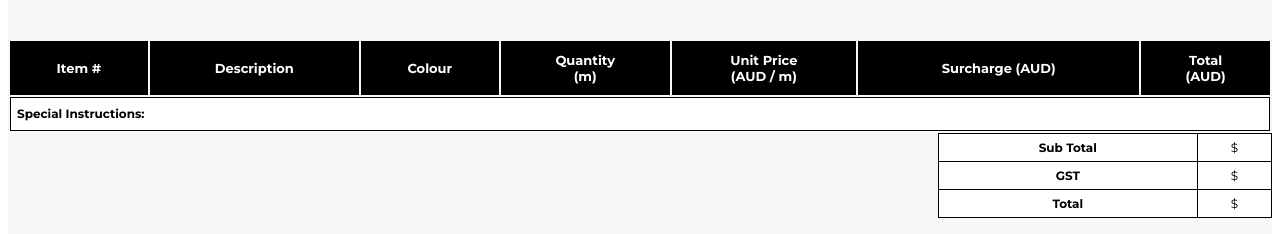
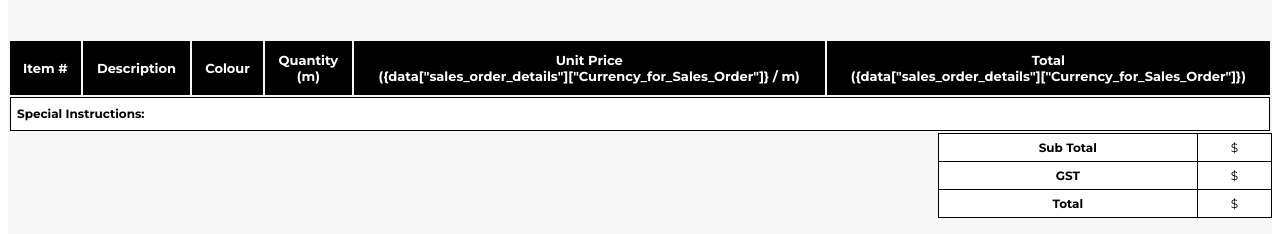
Before and after one commit to v2-software-pty-ltd/cloth-concepts-pdf-generator, a Flask app: template templates/sales_confirmation.html in a window 1280 px wide. Shown: the part 361-595 px from the top of the page. Run offline with Flask 2, Linux system fonts and the light colour scheme; the template is opened without the code that fills it, so the values that code supplies are empty.

Commit message:
Hide surcharges if not present

```diff
--- a/Application.py
+++ b/Application.py
@@ -46,6 +46,7 @@ def sales_confirmation_html():
         return line_item
 
     sales_order_details["Line_Items"] = map(process_line_item, sales_order_details["Line_Items"])
+    has_surcharges = any(line_item["Surcharge"] != "" and line_item["Surcharge"] != None for line_item in sales_order_details["Line_Items"])
 
     strike_off_lab_dips = output_dict["strike_off_lab_dips"]
     strike_off = None
@@ -106,7 +107,8 @@ def sales_confirmation_html():
         "purchase_order_data": output_dict["purchase_order_record"],
         "strike_off": strike_off,
         "lab_dip": lab_dip,
-        "client_order_number": client_order_number
+        "client_order_number": client_order_number,
+        "has_surcharges": has_surcharges
     }
 
 
@@ -179,6 +181,7 @@ def purchase_order_html():
         return line_item
 
     purchase_order_details["PO_Line_Items"] = map(process_line_item, purchase_order_details["PO_Line_Items"])
+    has_surcharges = any(line_item["Surcharge"] != "" and line_item["Surcharge"] != None for line_item in sales_order_details["Line_Items"])
 
     strike_off_lab_dips = output_dict["strike_off_lab_dips"]
     strike_off = None
@@ -233,7 +236,8 @@ def purchase_order_html():
         "bulk_shipment_date": bulk_shipment_date,
         "purchase_order_details": purchase_order_details,
         "strike_off": strike_off,
-        "lab_dip": lab_dip
+        "lab_dip": lab_dip,
+        "has_surcharges": has_surcharges
     }
 
 
--- a/templates/purchase_order.html
+++ b/templates/purchase_order.html
@@ -268,7 +268,9 @@
             <th>Colour</th>
             <th>Quantity<br>(m)</th>
             <th>Unit Price<br>({{data["purchase_order_details"]["Currency"]}} / m)</th>
+            {% if data["has_surcharges"] %}
             <th>Surcharge ({{data["purchase_order_details"]["Currency"]}})</th>
+            {% endif %}
             <th>Total<br>({{data["purchase_order_details"]["Currency"]}})</th>
           </tr>
         </thead>
@@ -287,7 +289,9 @@
             <td>{{line_item["Colour"] or line_item["Product"]["Colour"] or ''}}</td>
             <td>{{line_item["Quantity_m"] or '0'}}m</td>
             <td>${{line_item["Cost_per_meter"] or '0.0'}}</td>
+            {% if data["has_surcharges"] %}
             <td>${{line_item["Supplier_Surcharge"] or '0.0'}}</td>
+            {% endif %}
             <td>${{line_item["Line_Item_Total"] or '0.0'}}</td>
           </tr>
           {% endfor %}
--- a/templates/sales_confirmation.html
+++ b/templates/sales_confirmation.html
@@ -266,9 +266,11 @@
             <th>Description</th>
             <th>Colour</th>
             <th>Quantity<br>(m)</th>
-            <th>Unit Price<br>(AUD / m)</th>
-            <th>Surcharge (AUD)</th>
-            <th>Total<br>(AUD)</th>
+            <th>Unit Price<br>({data["sales_order_details"]["Currency_for_Sales_Order"]} / m)</th>
+            {% if data["has_surcharges"] %}
+              <th>Surcharge ({data["sales_order_details"]["Currency_for_Sales_Order"]})</th>
+            {% endif %}
+            <th>Total<br>({data["sales_order_details"]["Currency_for_Sales_Order"]})</th>
           </tr>
         </thead>
         <tbody>
@@ -286,7 +288,9 @@
             <td>{{line_item["Colour"] or line_item["Product"]["Colour"] or ''}}</td>
             <td>{{line_item["Quantity_meters"] or '0'}}m</td>
             <td>${{line_item["Cost_Per_Meter"] or '0.0'}}</td>
-            <td>${{line_item["Surcharge"] or '0.0'}}</td>
+            {% if data["has_surcharges"] %}
+              <td>${{line_item["Surcharge"] or '0.0'}}</td>
+            {% endif %}
             <td>${{line_item["Line_Item_Total"] or '0.0'}}</td>
           </tr>
           {% endfor %}
```
